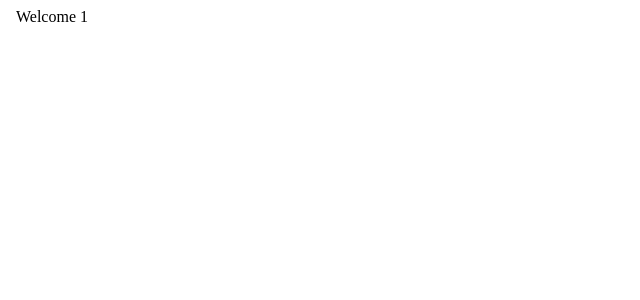
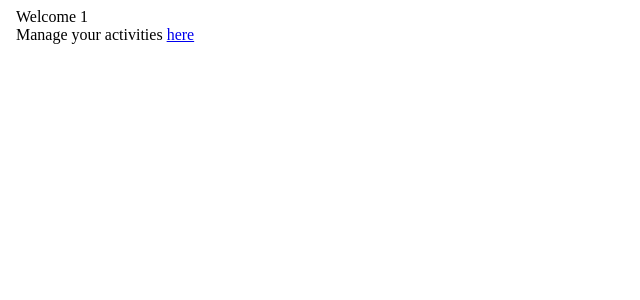
Before and after one commit to MeenaThiyagu/ToDoApp, an Angular app: page /welcome/1 in a window 1280 px wide. Shown: the top 300 px of the page, without its empty margins (0-640 px from the left). Built offline with nearby package versions, Linux system fonts and the light colour scheme.

Commit message:
RouterLink from Welcome to toDo

```diff
--- a/src/app/list-to-dos/list-to-dos.component.html
+++ b/src/app/list-to-dos/list-to-dos.component.html
@@ -20,6 +20,7 @@
         </tr>
     </thead>
     <tbody>
+        <!-- for (Todo list:toDos) -->
         <tr *ngFor="let list of toDos">
             <td>{{list.id}}</td>
             <td>{{list.description}}</td>
--- a/src/app/welcome/welcome.component.html
+++ b/src/app/welcome/welcome.component.html
@@ -1 +1,3 @@
 Welcome {{name}}
+<br>
+Manage your activities <a routerLink="/toDo">here</a>
```
Also changed, not shown: 1 other file (tests, documents, lock files or other folders).
